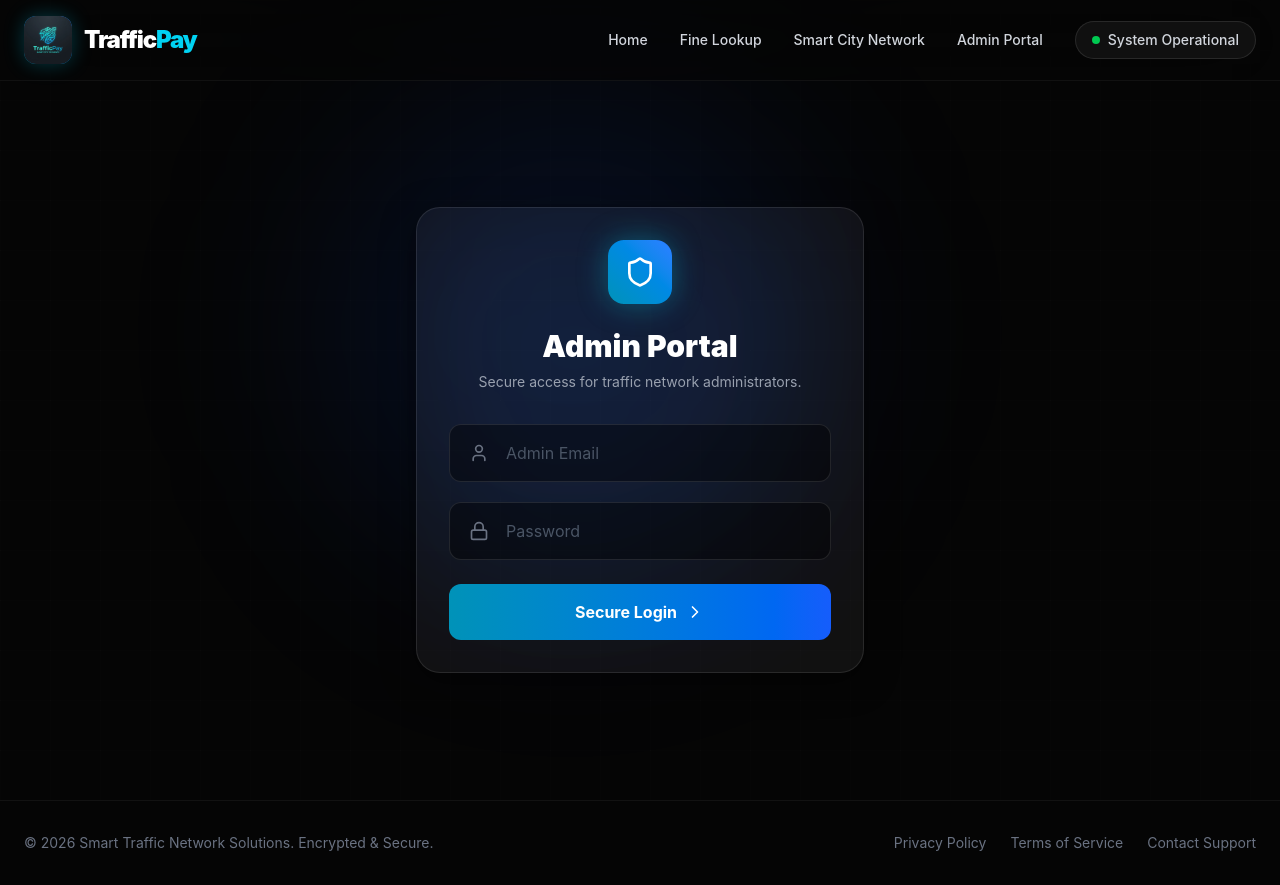
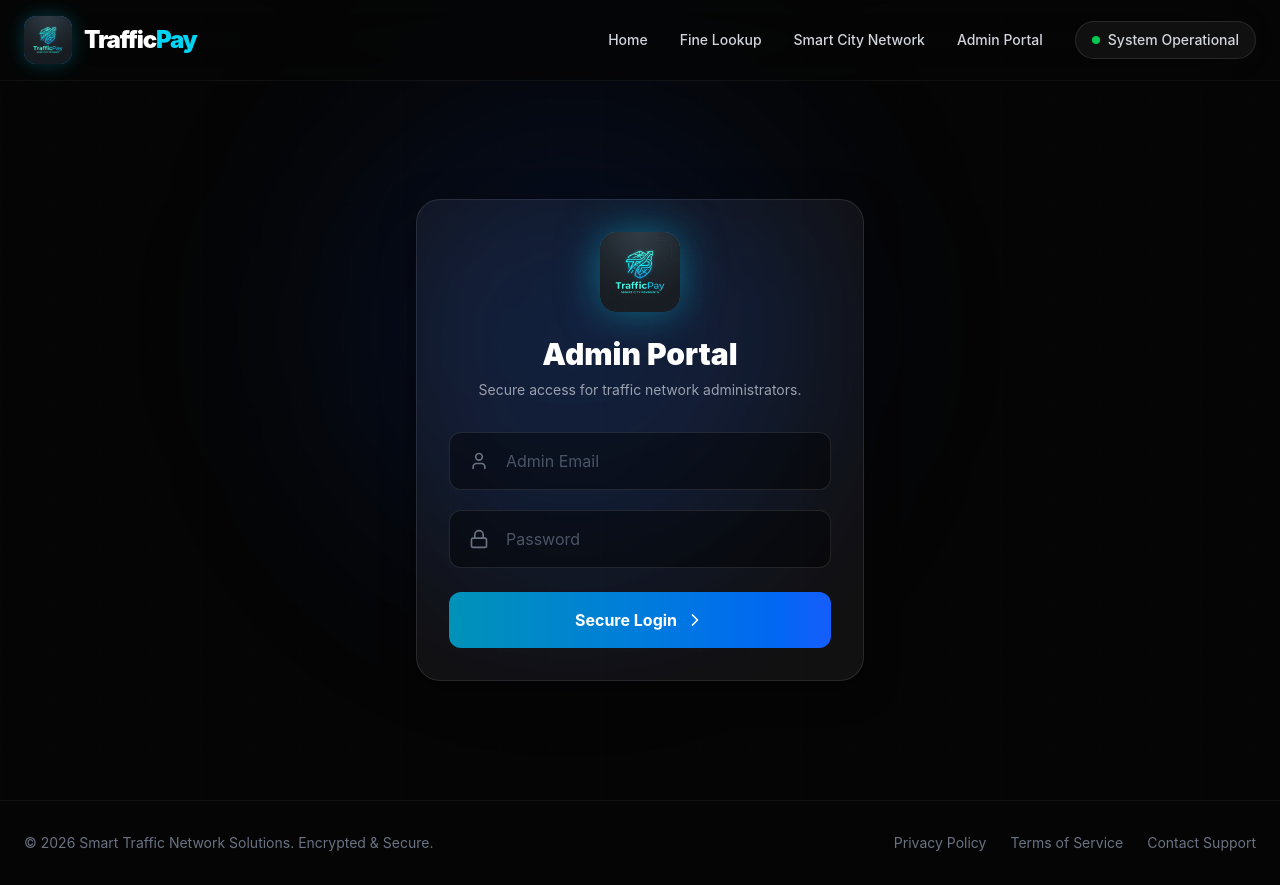
Before and after one commit to Theek237/TrafficPay, a React (Vite) app in the folder web-portal/: page /admin/login in a window 1280 px wide. Built offline with nearby package versions, Linux system fonts and the light colour scheme.

Commit message:
chore: Polish UI by replacing placeholder icons with custom TrafficPay logo and updating HTML metadata

```diff
--- a/web-portal/index.html
+++ b/web-portal/index.html
@@ -2,9 +2,9 @@
 <html lang="en">
   <head>
     <meta charset="UTF-8" />
-    <link rel="icon" type="image/svg+xml" href="/favicon.svg" />
+    <link rel="icon" type="image/png" href="/logo.png" />
     <meta name="viewport" content="width=device-width, initial-scale=1.0" />
-    <title>web-portal</title>
+    <title>TrafficPay - Smart City Payments</title>
   </head>
   <body>
     <div id="root"></div>
--- a/web-portal/src/pages/admin/Login.jsx
+++ b/web-portal/src/pages/admin/Login.jsx
@@ -48,8 +48,8 @@ export default function Login() {
 
       <div className="w-full max-w-md p-8 rounded-3xl bg-white/5 backdrop-blur-3xl border border-white/10 shadow-[0_8px_32px_rgba(0,0,0,0.5)]">
         <div className="flex justify-center mb-6">
-          <div className="w-16 h-16 rounded-2xl bg-gradient-to-tr from-cyan-600 to-blue-500 flex items-center justify-center shadow-[0_0_30px_rgba(6,182,212,0.4)]">
-            <Shield className="w-8 h-8 text-white" />
+          <div className="w-20 h-20 rounded-2xl bg-gradient-to-tr from-cyan-600 to-blue-500 flex items-center justify-center shadow-[0_0_40px_rgba(6,182,212,0.5)] overflow-hidden">
+            <img src="/logo.png" alt="TrafficPay Logo" className="w-full h-full object-cover" />
           </div>
         </div>
         <h2 className="text-3xl font-black mb-2 text-center text-white">Admin Portal</h2>
```
